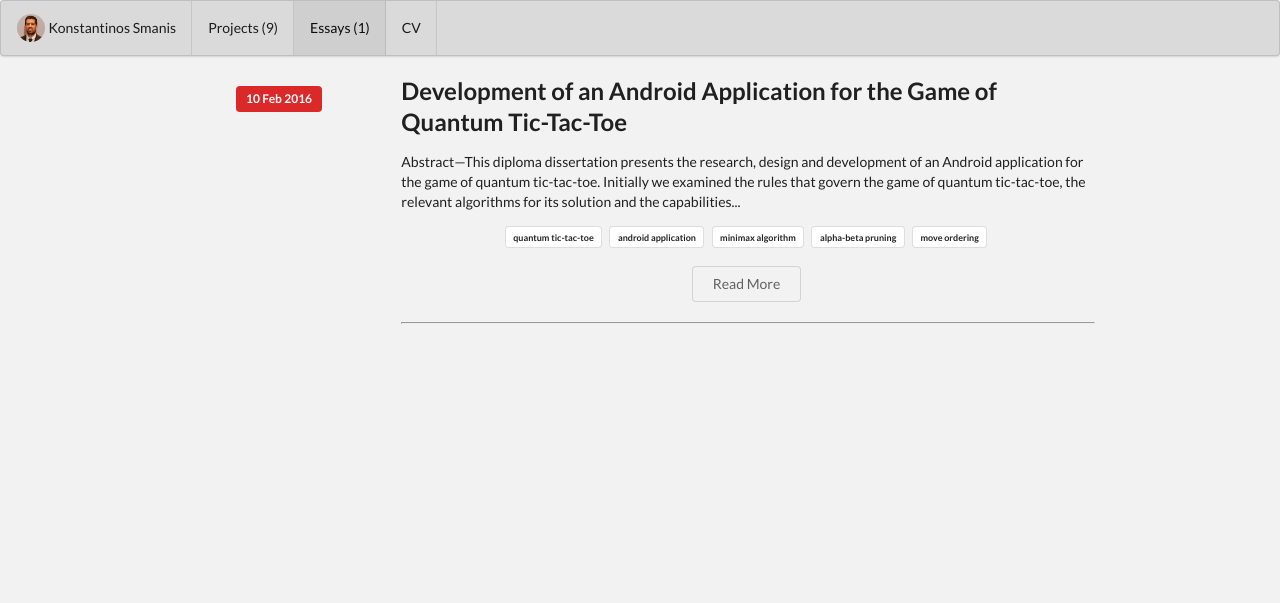
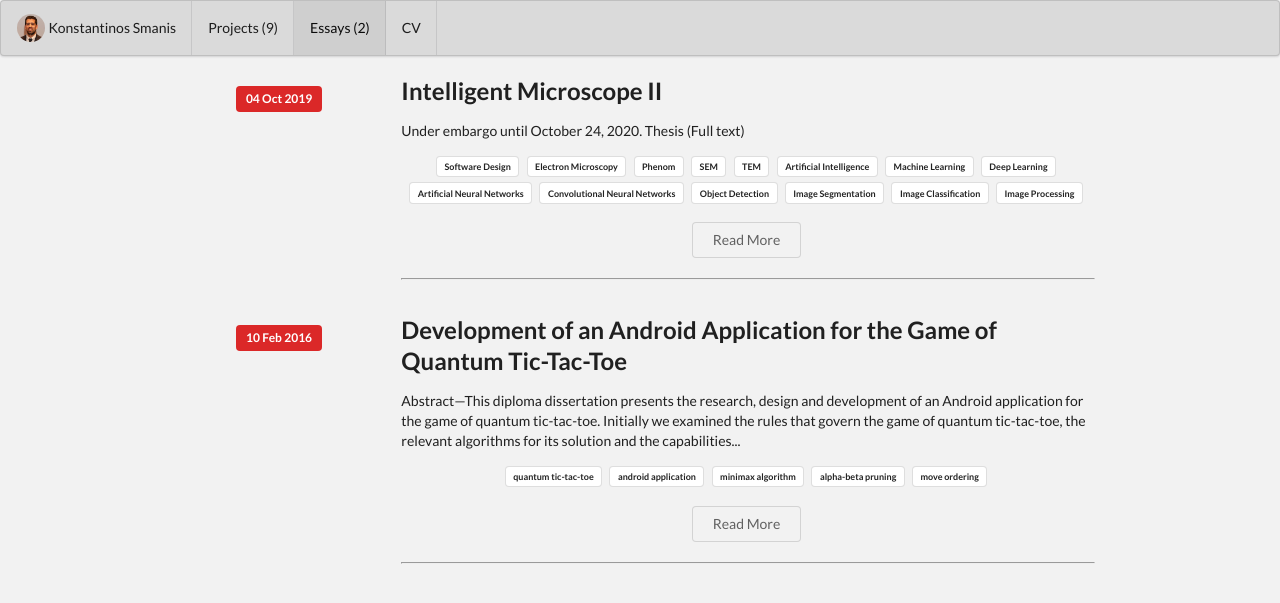
Before and after one commit to KSmanis/ksmanis.github.io, a Jekyll site: the page built from essays/index.html, in a window 1280 px wide. Shown: the top 603 px of the page. Built offline with Jekyll 4.4.1, drawn with Linux system fonts in a browser that asks for light colours.

Commit message:
Add Intelligent Microscope II essay (stub)

```diff
--- /dev/null
+++ b/essays/imii.md
@@ -0,0 +1,27 @@
+---
+layout: essay
+type: essay
+title: Intelligent Microscope II
+date: 2019-10-04
+labels:
+  - Software Design
+  - Electron Microscopy
+  - Phenom
+  - SEM
+  - TEM
+  - Artificial Intelligence
+  - Machine Learning
+  - Deep Learning
+  - Artificial Neural Networks
+  - Convolutional Neural Networks
+  - Object Detection
+  - Image Segmentation
+  - Image Classification
+  - Image Processing
+---
+
+*Under embargo until October 24, 2020.*
+
+<hr/>
+
+[<i class="book icon"></i>Thesis (Full text)](https://research.tue.nl/en/publications/intelligent-microscope-ii)
```
Also changed, not shown: projects/imii.md (+4 -0 lines).
